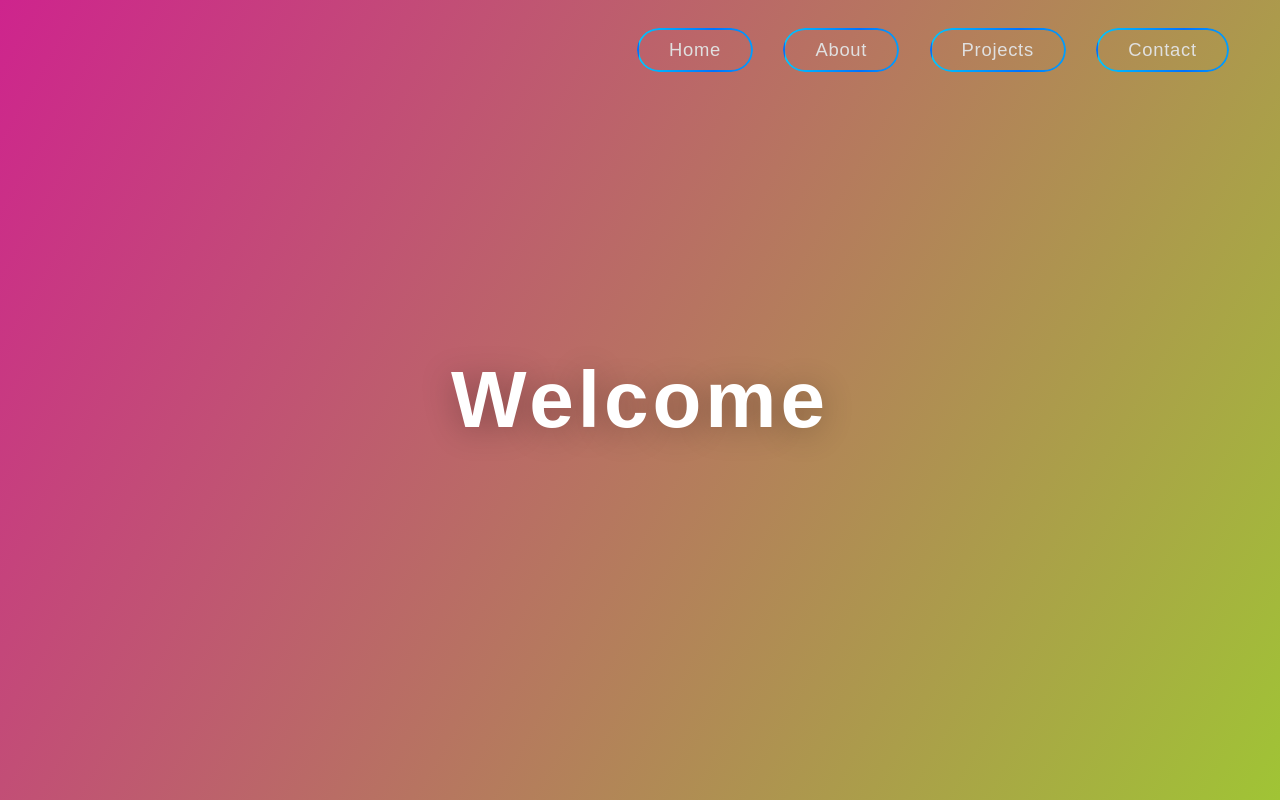
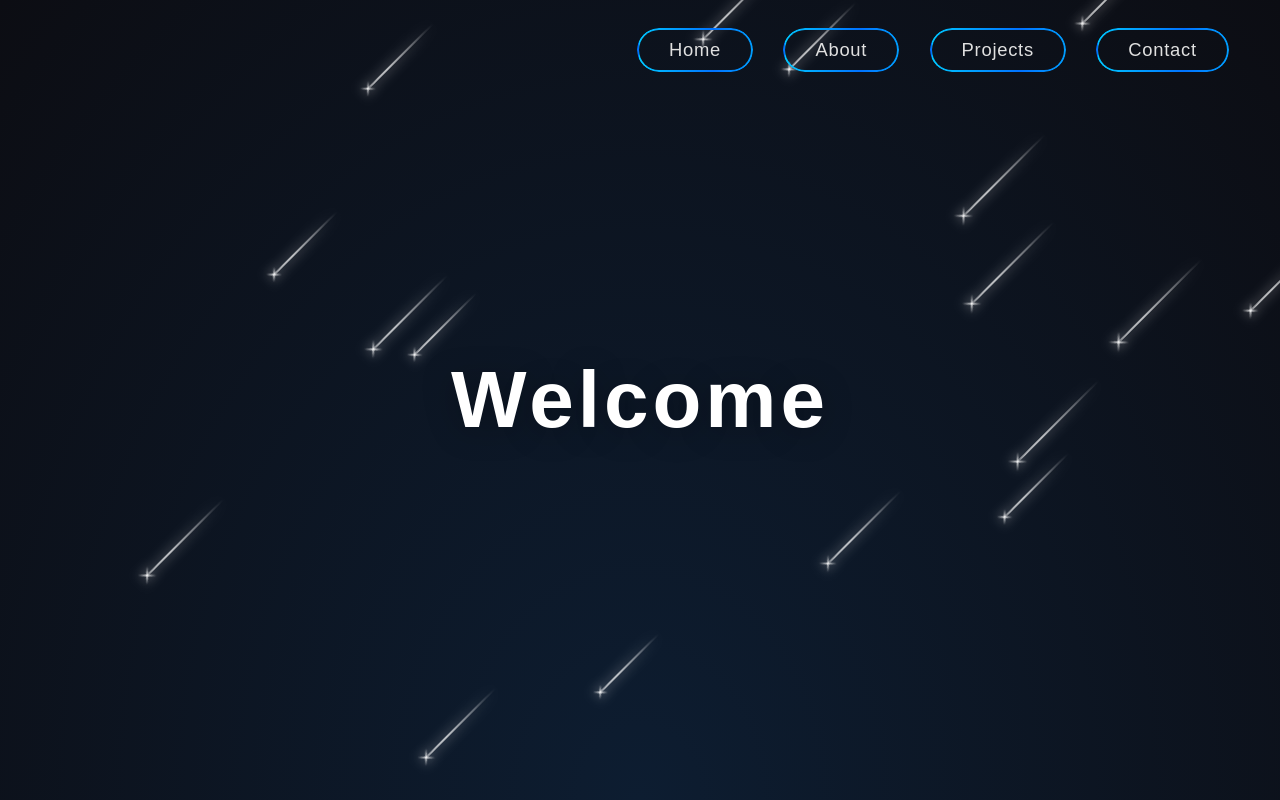
Before and after one commit to ZakNilsen/Zak-Website, a Next.js app: page / in a window 1280 px wide. Before the commit this address had no page. Built offline with nearby package versions, Linux system fonts and the light colour scheme.

Commit message:
Get star background working

```diff
--- /dev/null
+++ b/app/Home/home.module.css
@@ -0,0 +1,120 @@
+
+.homeContainer {
+	display: flex;
+    justify-content: center;
+    align-items: center;
+    min-height: 100vh;
+    background: radial-gradient(ellipse at bottom, #0d1d31 0%, #0c0d13 100%);
+    overflow: hidden;
+}
+
+.centeredWelcome {
+	flex: 1 1 0;
+	display: flex;
+	align-items: center;
+	justify-content: center;
+}
+
+.welcomeText {
+	font-size: 5rem;
+	font-weight: 800;
+	color: #fff;
+	letter-spacing: 0.05em;
+	text-shadow: 0 4px 32px rgba(0,0,0,0.3);
+	margin: 0;
+	user-select: none;
+	animation: fadeIn 2s cubic-bezier(.4,0,.2,1);
+}
+
+@keyframes fadeIn {
+	from { opacity: 0; transform: translateY(40px); }
+	to { opacity: 1; transform: none; }
+}
+
+/* Starfield Styles */
+.stars {
+    position: fixed;
+    top: 0;
+    left: 0;
+    width: 100%;
+    height: 120%;
+    transform: rotate(-45deg);
+}
+
+.star {
+    --star-color: white;
+    --star-tail-length: 6em;
+    --star-tail-height: 2px;
+    --star-width: calc(var(--star-tail-length) / 6);
+    --fall-duration: 9s;
+    --tail-fade-duration: var(--fall-duration);
+
+    position: absolute;
+    top: var(--top-offset);
+    left: 0;
+    width: var(--star-tail-length);
+    height: var(--star-tail-height);
+    color: var(--star-color);
+    background: linear-gradient(45deg, currentColor, transparent);
+    border-radius: 50%;
+    filter: drop-shadow(0 0 6px currentColor);
+    transform: translate3d(104em, 0, 0);
+    animation: fall var(--fall-duration) var(--fall-delay) linear infinite, tail-fade var(--tail-fade-duration) var(--fall-delay) ease-out infinite;
+
+    &::before, &::after {
+        position: absolute;
+        content: '';
+        top: 0;
+        left: calc(var(--star-width) / -2);
+        width: var(--star-width);
+        height: 100%;
+        background: linear-gradient(45deg, transparent, currentColor, transparent);
+        border-radius: inherit;
+        animation: blink 2s linear infinite;
+    }
+
+    &::before {
+        transform: rotate(45deg);
+    }
+
+    &::after {
+        transform: rotate(-45deg);
+    }
+
+    will-change: transform, opacity;
+}
+
+@media screen and (max-width: 750px) {
+    .star {
+        animation: fall var(--fall-duration) var(--fall-delay) linear infinite;
+    }
+}
+
+@keyframes fall {
+    to {
+        transform: translate3d(-30em, 0, 0);
+    }
+}
+
+@keyframes tail-fade {
+    0%, 50% {
+        width: var(--star-tail-length);
+        opacity: 1;
+    }
+
+    70%, 80% {
+        width: 0;
+        opacity: 0.4;
+    }
+
+    100% {
+        width: 0;
+        opacity: 0;
+    }
+}
+
+@keyframes blink {
+    50% {
+        opacity: 0.6;
+    }
+}
--- /dev/null
+++ b/app/Home/home.tsx
@@ -0,0 +1,31 @@
+import styles from "./home.module.css";
+import Navigation from "../Navigation/navigation";
+
+export default function Home() {
+  const starCount = 50;
+
+  function randomRange(min: number, max: number): number {
+    return Math.floor(Math.random() * (max - min + 1)) + min;
+  }
+
+  const stars = Array.from({ length: starCount }, (_, i) => {
+    const style = {
+      "--star-tail-length": `${randomRange(500, 750) / 100}em`,
+      "--top-offset": `${randomRange(0, 10000) / 100}vh`,
+      "--fall-duration": `${randomRange(6000, 12000) / 1000}s`,
+      "--fall-delay": `${randomRange(0, 10000) / 1000}s`
+    } as React.CSSProperties;
+
+    return <div key={i} className={styles.star} style={style}></div>;
+  });
+
+  return (
+    <div className={styles.homeContainer}>
+      <Navigation />
+      <div className={styles.stars}>{stars}</div>
+      <div className={styles.centeredWelcome}>
+        <h1 className={styles.welcomeText}>Welcome</h1>
+      </div>
+    </div>
+  );
+}
--- a/app/Home/page.module.css
+++ /dev/null
@@ -1,32 +0,0 @@
-
-.fullscreenBg {
-	width: 100vw;
-	height: 100vh;
-	overflow: hidden;
-	background: linear-gradient(120deg, #ce248d 0%, #a0c435 100%);
-	display: flex;
-	flex-direction: column;
-}
-
-.centeredWelcome {
-	flex: 1 1 0;
-	display: flex;
-	align-items: center;
-	justify-content: center;
-}
-
-.welcomeText {
-	font-size: 5rem;
-	font-weight: 800;
-	color: #fff;
-	letter-spacing: 0.05em;
-	text-shadow: 0 4px 32px rgba(0,0,0,0.3);
-	margin: 0;
-	user-select: none;
-	animation: fadeIn 2s cubic-bezier(.4,0,.2,1);
-}
-
-@keyframes fadeIn {
-	from { opacity: 0; transform: translateY(40px); }
-	to { opacity: 1; transform: none; }
-}
--- a/app/Home/page.tsx
+++ /dev/null
@@ -1,15 +0,0 @@
-
-
-import styles from "./page.module.css";
-import Navigation from "../Navigation/navigation";
-
-export default function Home() {
-  return (
-    <div className={styles.fullscreenBg}>
-      <Navigation />
-      <div className={styles.centeredWelcome}>
-        <h1 className={styles.welcomeText}>Welcome</h1>
-      </div>
-    </div>
-  );
-}
--- a/app/Navigation/navigation.module.css
+++ b/app/Navigation/navigation.module.css
@@ -4,7 +4,6 @@
     left: 0;
     width: 100%;
     z-index: 100;
-    pointer-events: none;
 }
 
 .topNav {
--- a/app/layout.tsx
+++ b/app/layout.tsx
@@ -1,7 +1,7 @@
 import type { Metadata } from "next";
 import { Geist, Geist_Mono } from "next/font/google";
 import "./globals.css";
-import Home from "./Home/page";
+import Home from "./page";
 
 const geistSans = Geist({
   variable: "--font-geist-sans",
--- /dev/null
+++ b/app/page.tsx
@@ -0,0 +1,8 @@
+
+import Home from "./Home/home";
+
+export default function Page() {
+  return (
+    <Home />
+  );
+}
```
